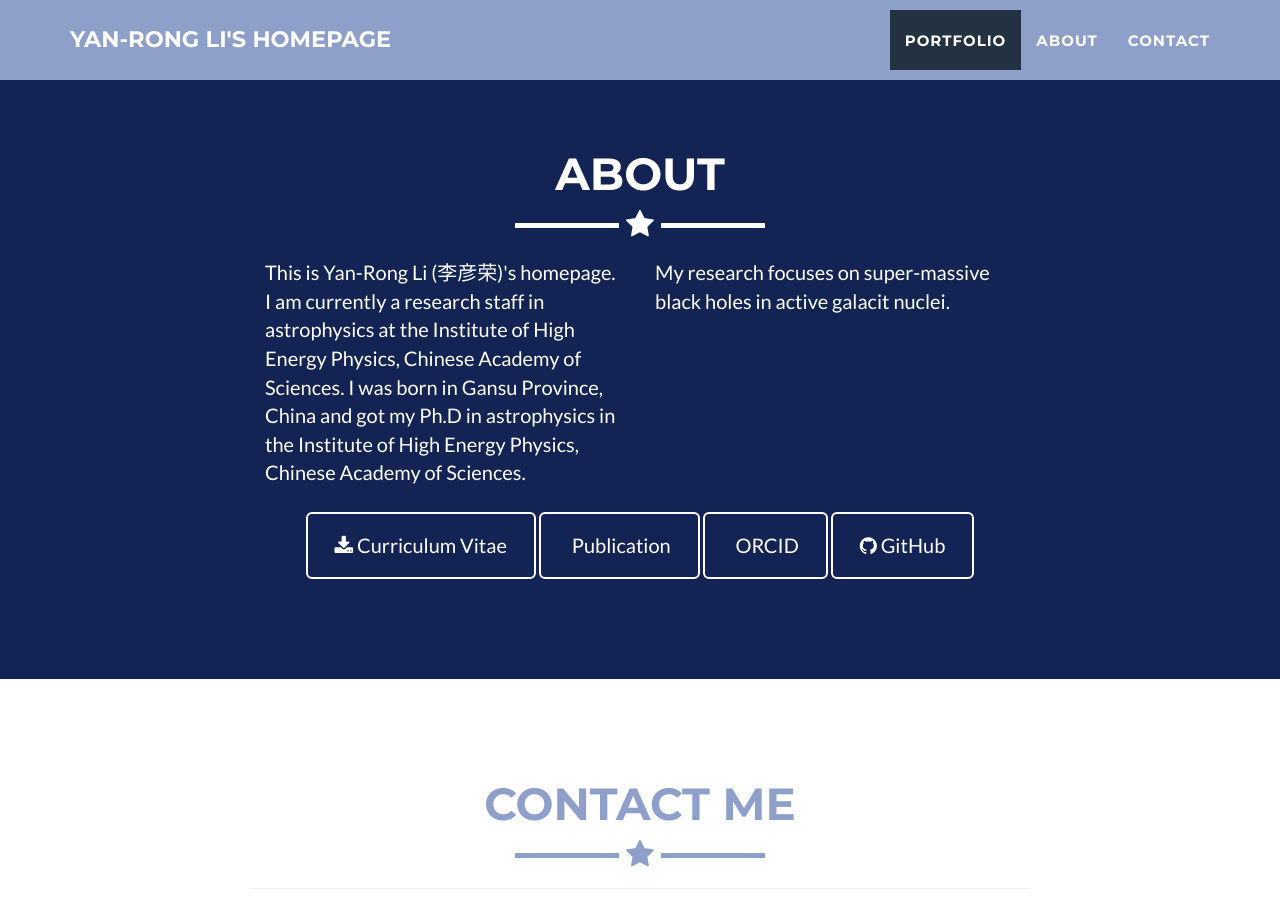
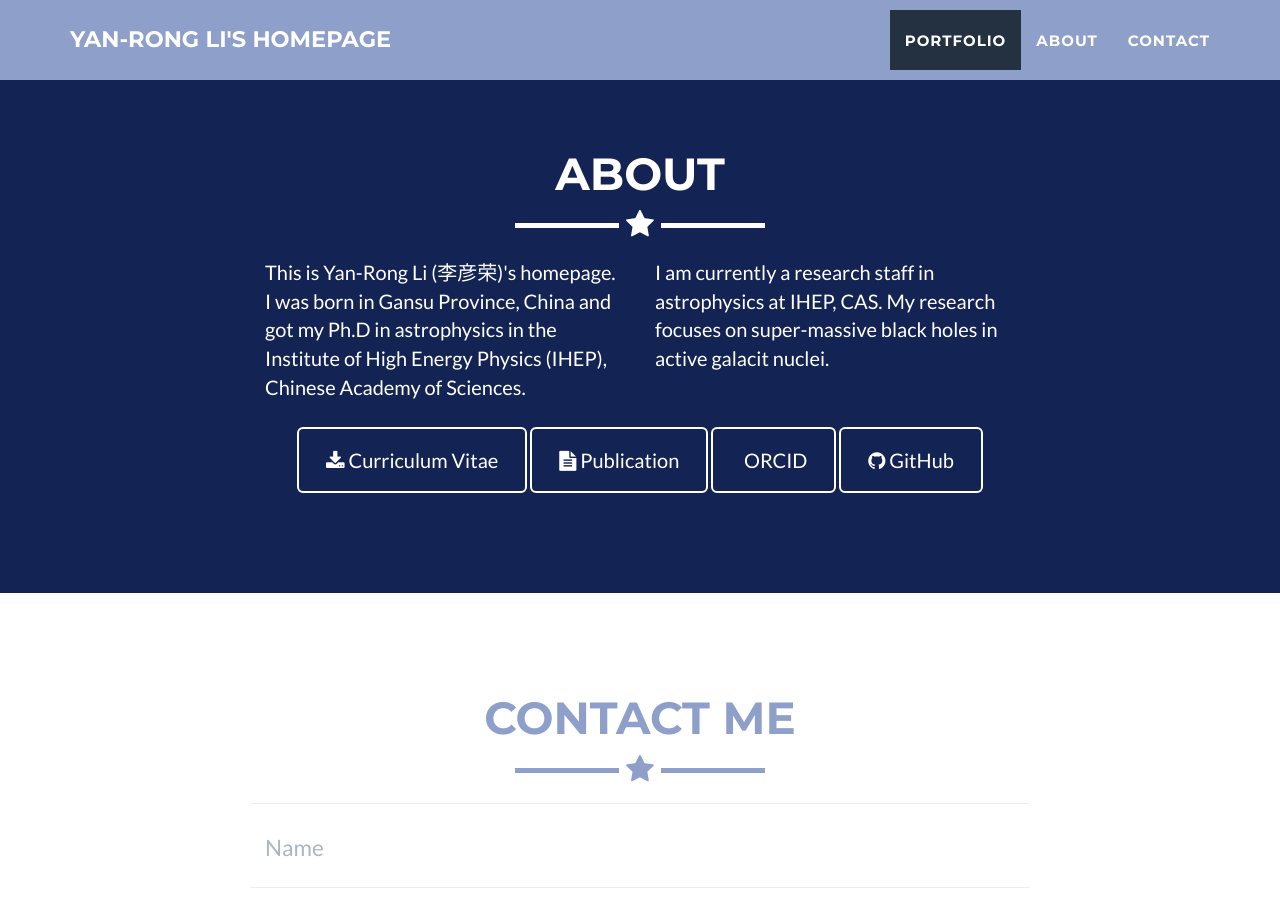
Before and after one commit to liyropt/liyropt.github.io, a Jekyll site: the page built from index.html, in a window 1280 px wide and 900 px high, scrolled down 1616 px. Built offline with Jekyll 4.4.1, drawn with Linux system fonts in a browser that asks for light colours; some of the changed text lies outside the part shown.

Commit message:
update layout.

```diff
--- a/_config.yml
+++ b/_config.yml
@@ -3,7 +3,7 @@ title: Yan-Rong Li's Homepage
 name: Yan-Rong Li 李彦荣
 email: liyanrong@mail.ihep.ac.cn
 url: https://liyropt.github.io
-description: "Write an awesome description for your new site here. You can edit this line in _config.yml. It will appear in your document head meta (for Google search results) and in your feed.xml site description."
+description: "Yan-Rong Li's homepage."
 keywords: "Astrophysics"
 skills: "Astrophysics - Scientific Programming"
 meta_author: Li Yan-Rong
--- a/_includes/about.html
+++ b/_includes/about.html
@@ -10,20 +10,20 @@
             <div class="row">
                 <div class="col-lg-4 col-lg-offset-2">
                     <p>This is Yan-Rong Li (李彦荣)'s homepage.
-                        I am currently a research staff in astrophysics at the Institute of High Energy Physics,
-                        Chinese Academy of Sciences. I was born in Gansu Province, China and got my Ph.D in
-                        astrophysics in the Institute of High Energy Physics, Chinese Academy of Sciences.
+                        I was born in Gansu Province, China and got my Ph.D in
+                        astrophysics in the Institute of High Energy Physics (IHEP), Chinese Academy of Sciences.
                     </p>
                 </div>
                 <div class="col-lg-4">
-                    <p> My research focuses on super-massive black holes in active galacit nuclei. </p>
+                    <p> I am currently a research staff in astrophysics at IHEP, CAS.
+                        My research focuses on super-massive black holes in active galacit nuclei. </p>
                 </div>
                 <div class="col-lg-8 col-lg-offset-2 text-center">
                     <a href="files/CV.pdf" class="btn btn-lg btn-outline">
                         <i class="fa fa-download"></i> Curriculum Vitae
                     </a>
                     <a href="https://ui.adsabs.harvard.edu/user/libraries/XVa7Q3nCTbaRqvAum9MwyA" class="btn btn-lg btn-outline">
-                        <i class="fa fa-file-alt"></i> Publication
+                        <i class="fa fa-file-text" aria-hidden="true"></i> Publication
                     </a>
                     <a href="https://orcid.org/0000-0001-5841-9179" class="btn btn-lg btn-outline">
                         <i class="fa fa-orcid"></i> ORCID
--- a/_includes/header.html
+++ b/_includes/header.html
@@ -5,7 +5,7 @@
                 <div class="col-lg-12">
                     <img class="img-responsive" src="img/profile.png" alt="">
                     <div class="intro-text">
-                        <span class="name">{{ site.title }}</span>
+                        <span class="name">{{ site.name }}</span>
                         <hr class="star-light">
                         <span class="skills">{{ site.skills }}</span>
                     </div>
```
